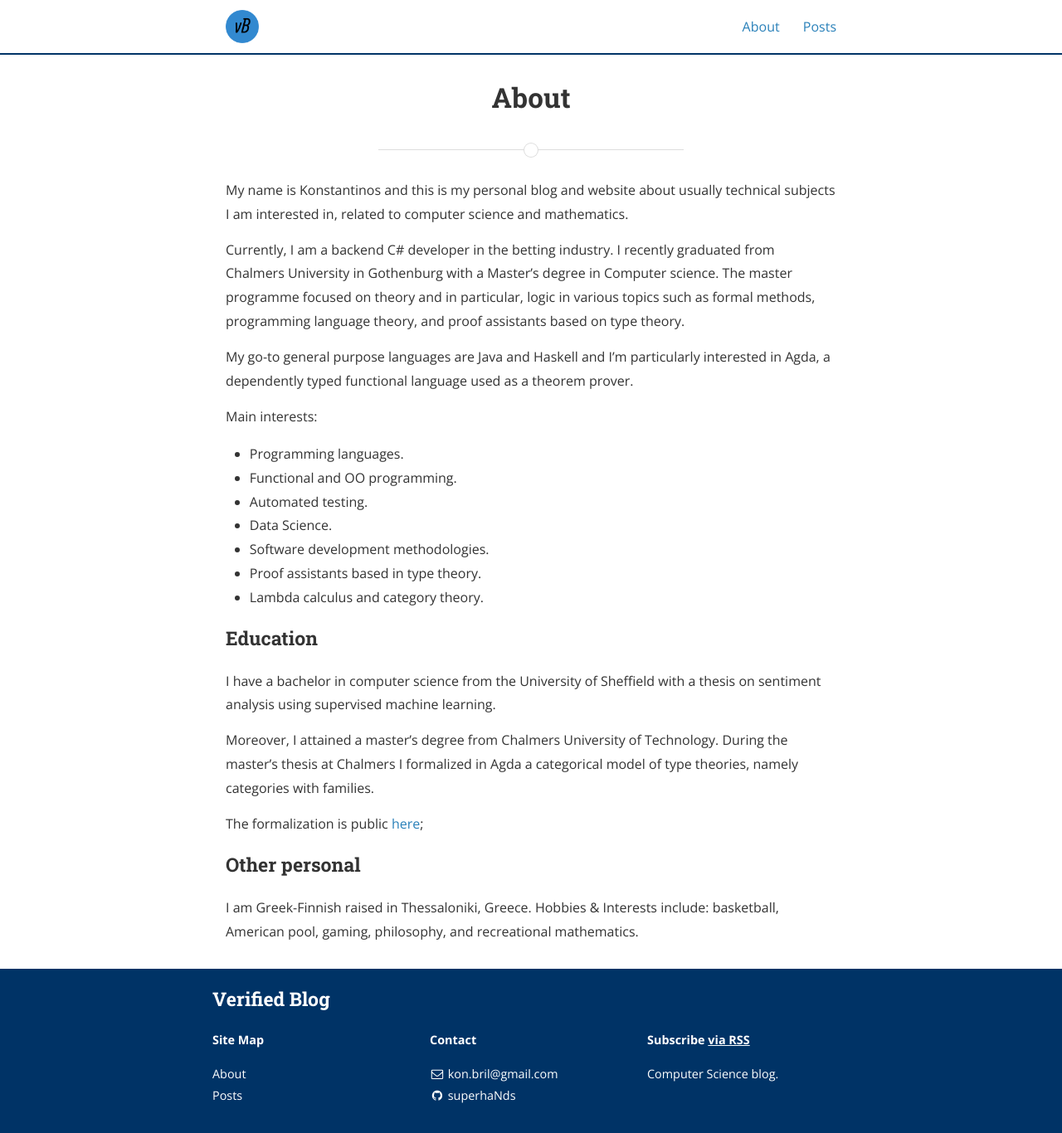
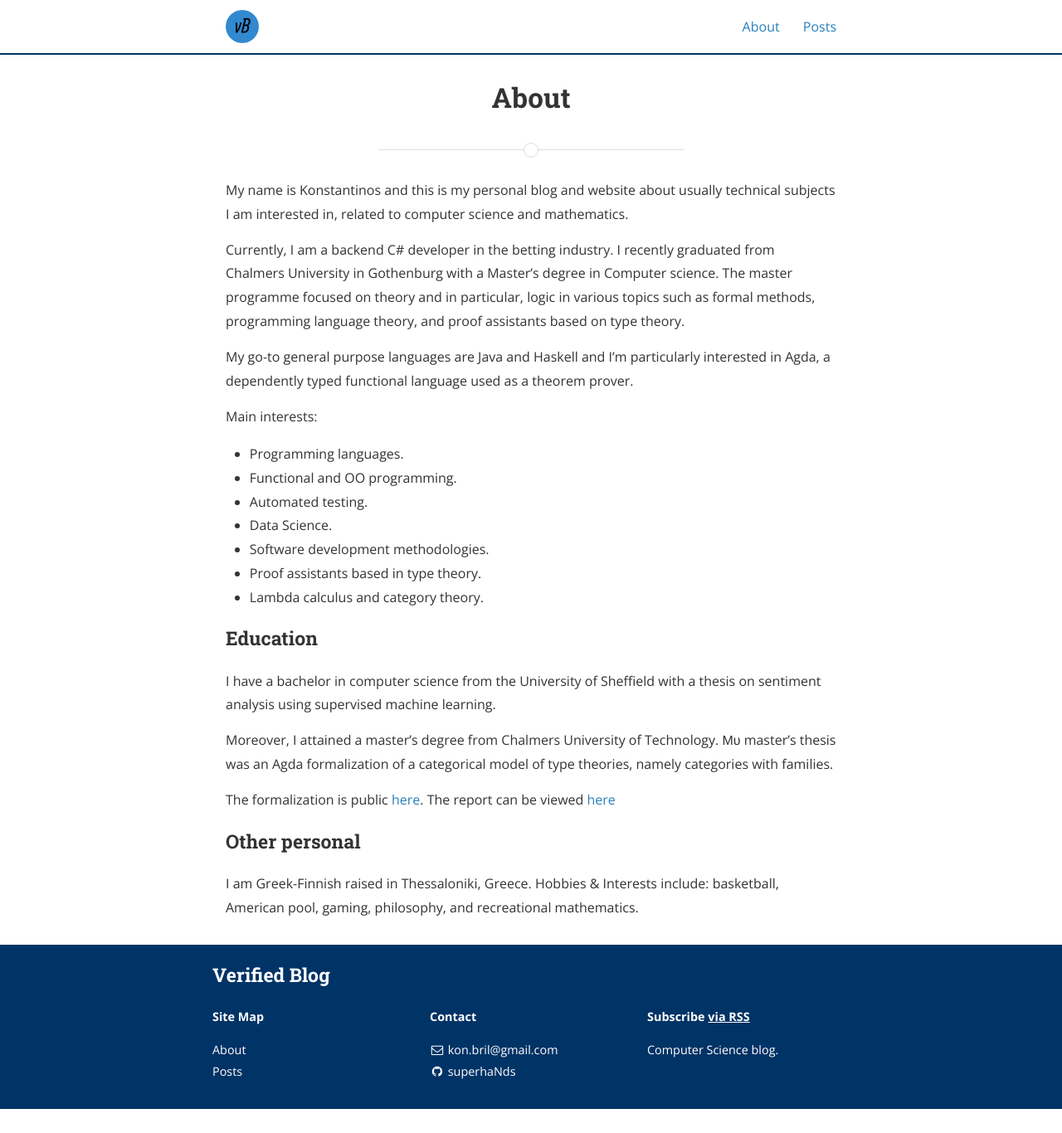
Before and after one commit to superhaNds/superhaNds.github.io, a Jekyll site: the page built from about.md, in a window 1280 px wide. Shown: the whole page at 83% size. Built offline with Jekyll 4.4.1, drawn with Linux system fonts in a browser that asks for light colours; nearby versions of some CDN libraries; after the commit the page ends 1337 px from its top, so only the background shows below that.

Commit message:
upload pdf

```diff
--- a/about.md
+++ b/about.md
@@ -23,9 +23,10 @@ Main interests:
 
 I have a bachelor in computer science from the University of Sheffield with a thesis on sentiment analysis using supervised machine learning.
 
-Moreover, I attained a master's degree from Chalmers University of Technology. During the master's thesis at Chalmers I formalized in Agda a categorical model of type theories, namely categories with families.
+Moreover, I attained a master's degree from Chalmers University of Technology. Μυ master's thesis was an Agda formalization of a categorical model of type theories, namely categories with families.
 
-The formalization is public [here](https://github.com/superhaNds/cwfs);
+The formalization is public [here](https://github.com/superhaNds/cwfs).
+The report can be viewed [here](/assets/thesis.pdf)
 
 ### Other personal
 
```
Also changed, not shown: 1 other file.
